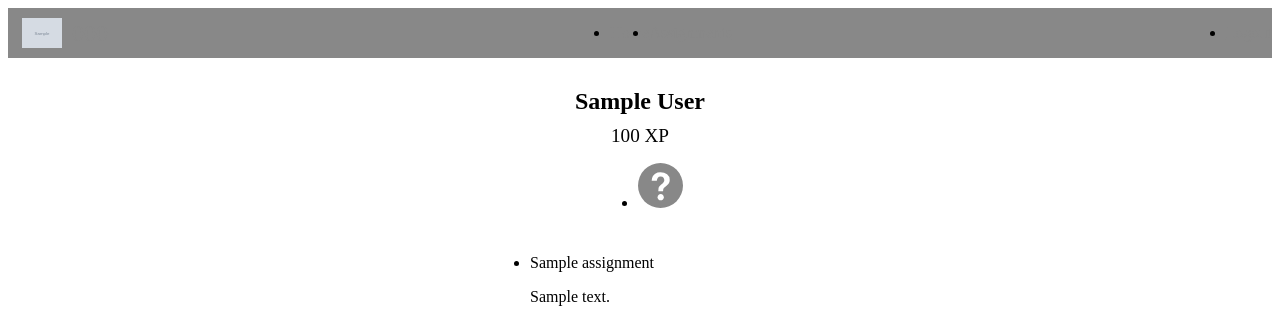
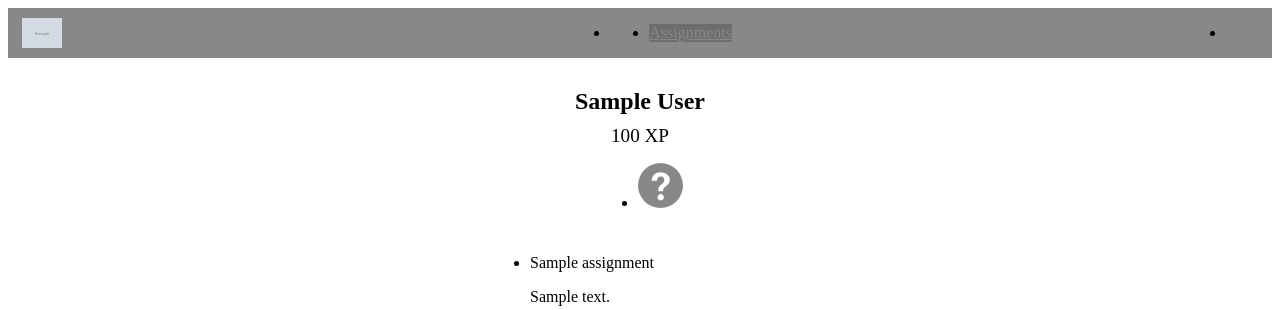
Before and after one commit to wallysalami/gamified-education, a Django app: page /000/000/assignments in a window 1280 px wide. Shown: the top 310 px of the page. Run offline with Django 3.2, Linux system fonts and the light colour scheme; a user stored in the database is signed in; tables that the repository leaves empty hold one stand-in row (values such as "Sample post"); grey boxes marked "Sample" are stand-in pictures; some libraries are stand-ins or nearby versions.

Commit message:
Improve contrast of the selected item in nav bar

```diff
--- a/course/static/course/course.css
+++ b/course/static/course/course.css
@@ -89,6 +89,10 @@ strong {
     flex: 1;
     width: 33%;
     justify-content: center;
+}
+
+nav ul li.active {
+    background-color: rgba(0, 0, 0, 0.2);
 }
 
 #logout-button {
```
